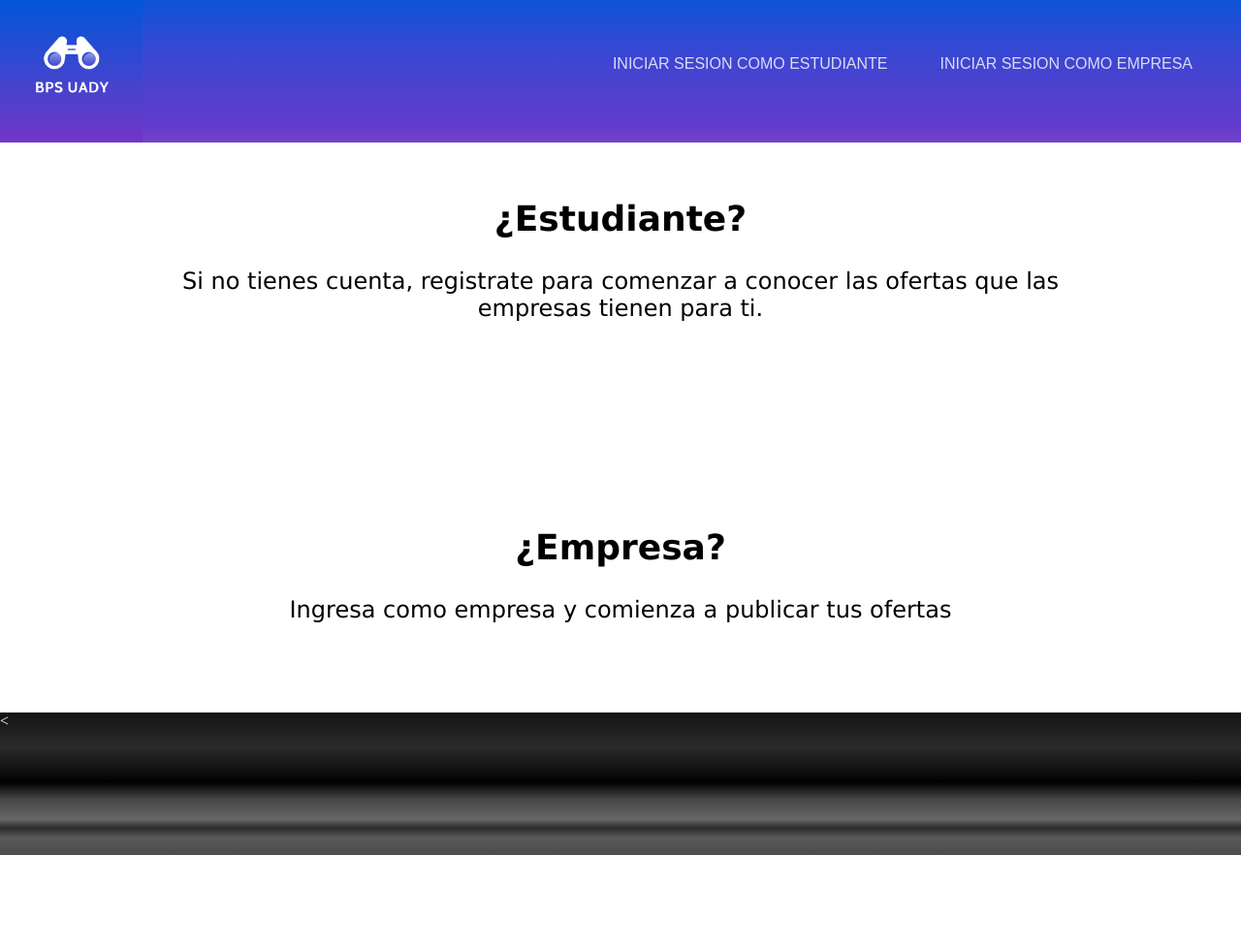
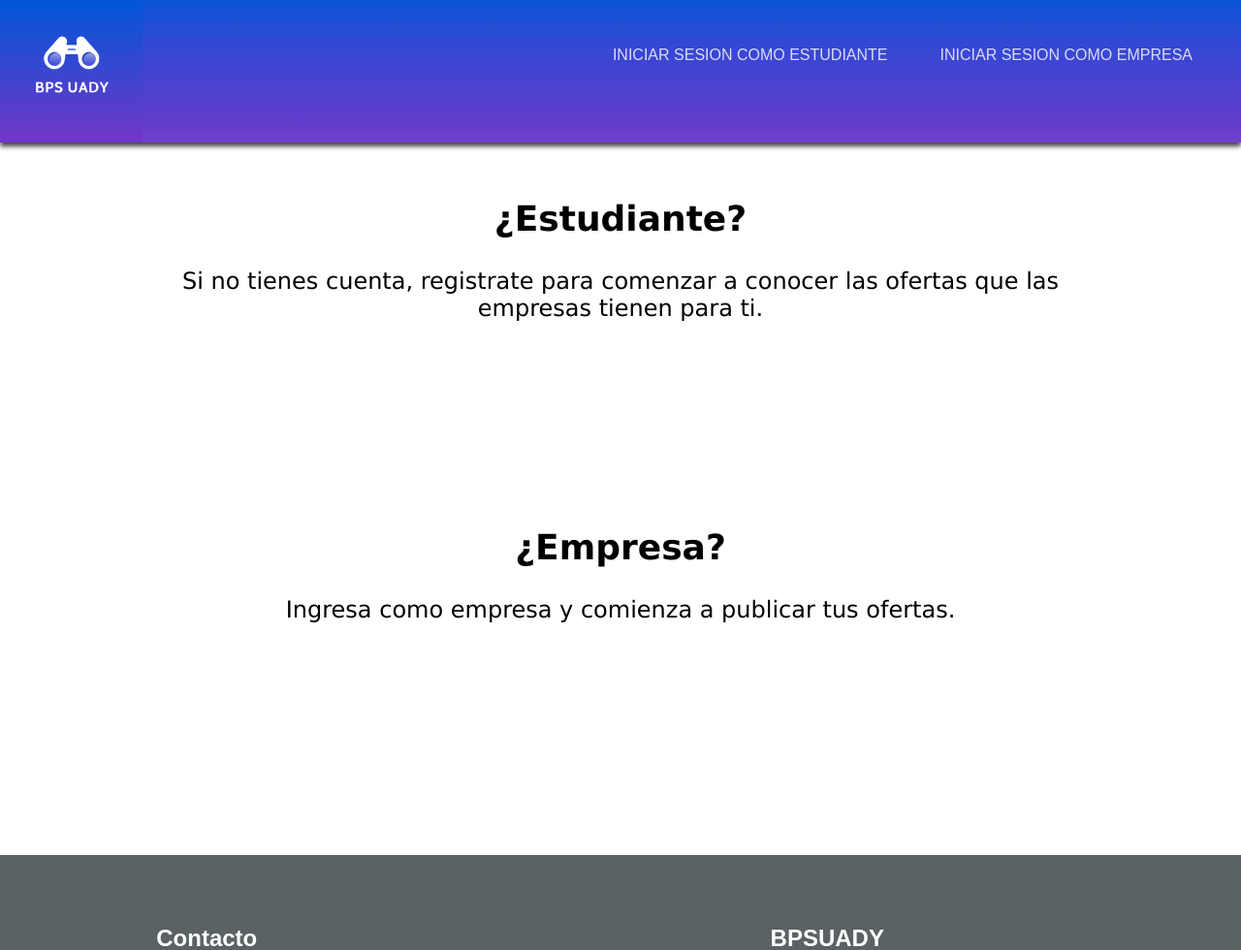
Before and after one commit to LeoncioMontalvo/BPSUADY, a PHP site: page /BPSUADY/Vista/bpsuadyIndexVista.php in a window 1280 px wide. Shown: the whole page at 97% size. Run offline with PHP 8.4, Linux system fonts and the light colour scheme; the template is opened without the code that fills it, so the values that code supplies are empty.

Commit message:
Encabezado

```diff
--- a/BPSUADY/Vista/bpsuadyIndexVista.php
+++ b/BPSUADY/Vista/bpsuadyIndexVista.php
@@ -4,10 +4,10 @@
         <title><?php echo $aplicacion?></title>
         <link rel="StyleSheet" href="estilos/estiloEncabezado.css" type="text/css">
         <link rel="StyleSheet" href="estilos/estiloBody.css" type="text/css">
-        <link rel="stylesheet" href="estilios/estilosPie.css">
+        <link rel="stylesheet" href="estilos/estilosPie.css" type="text/css"
     </head>
 
-    <body style="margin: 0;">
+    <body style="margin: 0; display: block;">
         <?php include('C:/xampp/htdocs/BPSUADY/BPSUADY/plantillas/encabezado.php');?>
         <div class="Contenido">
             <div class="estudiantes">
@@ -18,14 +18,9 @@
             </div>
             <div class="empresas">
                 <h2>¿Empresa?</h2>
-                <p> Ingresa como empresa y comienza a publicar tus ofertas </p>
+                <p> Ingresa como empresa y comienza a publicar tus ofertas. </p>
             </div>
         </div>
-        <div></div>
-
-
-
-
 
 
         <?php include('C:/xampp/htdocs/BPSUADY/BPSUADY/plantillas/piePagina.php');?>
--- a/BPSUADY/estilos/estiloBody.css
+++ b/BPSUADY/estilos/estiloBody.css
@@ -7,8 +7,8 @@
     position: relative;
     top: 15%;
     display: block;
-
-
+/*     background-image: url('https://mextudia.com/wp-content/uploads/2016/12/Pr%C3%A1cticas-Profesionales-2.jpg');
+ */
 
 }
 .estudiantes{
--- a/BPSUADY/estilos/estiloEncabezado.css
+++ b/BPSUADY/estilos/estiloEncabezado.css
@@ -17,6 +17,9 @@
     background: -ms-linear-gradient(top, rgba(12,84,214,1) 0%, rgba(51,73,212,1) 31%, rgba(99,59,203,1) 88%, rgba(117,66,201,1) 100%);
     background: linear-gradient(to bottom, rgba(12,84,214,1) 0%, rgba(51,73,212,1) 31%, rgba(99,59,203,1) 88%, rgba(117,66,201,1) 100%);
     filter: progid:DXImageTransform.Microsoft.gradient( startColorstr='#0c54d6', endColorstr='#7542c9', GradientType=0 );
+    -webkit-box-shadow: 0px 4px 5px 0px rgba(0,0,0,0.75);
+    -moz-box-shadow: 0px 4px 5px 0px rgba(0,0,0,0.75);
+    box-shadow: 0px 4px 5px 0px rgba(0,0,0,0.75)
 }
 
 
@@ -39,7 +42,7 @@ nav ul{
 nav li{
     display: inline-block;
     margin-right: 50px;
-    margin-top: 57px;
+    margin-top: 48px;
     font-family: Arial, Helvetica, sans-serif;
 
 }
--- a/BPSUADY/estilos/estilosPie.css
+++ b/BPSUADY/estilos/estilosPie.css
@@ -1,21 +1,126 @@
 
 #footer{
     background-color: black;
+
+    width: 100%;
+    height: 25%;
+    position: absolute;
+    color: white;
+    top: 90%;
+    text-align: justify;
+    background: #5A6263;
+
     display: grid;
-    grid-gap: 30px;
-    width: 100%;
-    height: 15%;
-    position: fixed;
-    z-index: 1;
-    color: white;
-    text-align: justify;
-    background: rgba(19,19,19,1);
-        background: -moz-linear-gradient(top, rgba(19,19,19,1) 0%, rgba(28,28,28,1) 9%, rgba(43,43,43,1) 24%, rgba(17,17,17,1) 40%, rgba(0,0,0,1) 49%, rgba(71,71,71,1) 61%, rgba(102,102,102,1) 75%, rgba(44,44,44,1) 81%, rgba(89,89,89,1) 88%, rgba(76,76,76,1) 100%);
-        background: -webkit-gradient(left top, left bottom, color-stop(0%, rgba(19,19,19,1)), color-stop(9%, rgba(28,28,28,1)), color-stop(24%, rgba(43,43,43,1)), color-stop(40%, rgba(17,17,17,1)), color-stop(49%, rgba(0,0,0,1)), color-stop(61%, rgba(71,71,71,1)), color-stop(75%, rgba(102,102,102,1)), color-stop(81%, rgba(44,44,44,1)), color-stop(88%, rgba(89,89,89,1)), color-stop(100%, rgba(76,76,76,1)));
-        background: -webkit-linear-gradient(top, rgba(19,19,19,1) 0%, rgba(28,28,28,1) 9%, rgba(43,43,43,1) 24%, rgba(17,17,17,1) 40%, rgba(0,0,0,1) 49%, rgba(71,71,71,1) 61%, rgba(102,102,102,1) 75%, rgba(44,44,44,1) 81%, rgba(89,89,89,1) 88%, rgba(76,76,76,1) 100%);
-        background: -o-linear-gradient(top, rgba(19,19,19,1) 0%, rgba(28,28,28,1) 9%, rgba(43,43,43,1) 24%, rgba(17,17,17,1) 40%, rgba(0,0,0,1) 49%, rgba(71,71,71,1) 61%, rgba(102,102,102,1) 75%, rgba(44,44,44,1) 81%, rgba(89,89,89,1) 88%, rgba(76,76,76,1) 100%);
-        background: -ms-linear-gradient(top, rgba(19,19,19,1) 0%, rgba(28,28,28,1) 9%, rgba(43,43,43,1) 24%, rgba(17,17,17,1) 40%, rgba(0,0,0,1) 49%, rgba(71,71,71,1) 61%, rgba(102,102,102,1) 75%, rgba(44,44,44,1) 81%, rgba(89,89,89,1) 88%, rgba(76,76,76,1) 100%);
-        background: linear-gradient(to bottom, rgba(19,19,19,1) 0%, rgba(28,28,28,1) 9%, rgba(43,43,43,1) 24%, rgba(17,17,17,1) 40%, rgba(0,0,0,1) 49%, rgba(71,71,71,1) 61%, rgba(102,102,102,1) 75%, rgba(44,44,44,1) 81%, rgba(89,89,89,1) 88%, rgba(76,76,76,1) 100%);
-        filter: progid:DXImageTransform.Microsoft.gradient( startColorstr='#131313', endColorstr='#4c4c4c', GradientType=0 );
+    align-content: center;
+    grid-template-columns: auto auto ;
 
 }
+
+.contacto{
+
+  padding: 20px;
+
+  text-align: center;
+  margin-left: 0%;
+  font-family: Arial, Helvetica, sans-serif;
+
+}
+
+.informacion{
+
+  padding: 20px;
+
+  text-align: center;
+  margin-left: 0%;
+  font-family: Arial, Helvetica, sans-serif;
+
+}
+
+#iconos {
+    text-align: center;
+    display: inline-block;
+
+    -ms-transform:translate(-50%,-50%);
+    -webkit-transform:translate(-50%,-50%);
+    transform:translate(-50%,-50%);
+}
+
+#icono{
+    color:#fff;
+  background: #5A6263;
+  border-radius:4px;
+  text-align:center;
+  text-decoration:none;
+  font-family:fontawesome;
+  position: relative;
+  display: inline-block;
+  width:40px;
+  height:28px;
+  padding-top:12px;
+  margin:0 2px;
+  -o-transition:all .5s;
+  -webkit-transition: all .5s;
+  -moz-transition: all .5s;
+  transition: all .5s;
+   -webkit-font-smoothing: antialiased;
+
+}
+
+#icono:hover{
+    background: #5A6263;
+
+}
+
+#icono span{
+
+        color:#666;
+        position:absolute;
+        font-family:sans-serif;
+        bottom:0;
+        left:-25px;
+        right:-25px;
+        padding:5px 7px;
+        z-index:-1;
+        font-size:14px;
+        border-radius:2px;
+        background:#fff;
+        visibility:hidden;
+        opacity:0;
+        -o-transition:all .5s cubic-bezier(0.68, -0.55, 0.265, 1.55);
+        -webkit-transition: all .5s cubic-bezier(0.68, -0.55, 0.265, 1.55);
+        -moz-transition: all .5s cubic-bezier(0.68, -0.55, 0.265, 1.55);
+        transition: all .5s cubic-bezier(0.68, -0.55, 0.265, 1.55);
+
+}
+
+#icono span:before {
+    content:'';
+    width: 0;
+    height: 0;
+    border-left: 5px solid transparent;
+    border-right: 5px solid transparent;
+    border-top: 5px solid #fff;
+    position:absolute;
+    bottom:-5px;
+    left:40px;
+}
+
+#icono:hover span {
+    bottom:50px;
+    visibility:visible;
+    opacity:1;
+}
+
+#icono:nth-of-type(1):before {
+    content:'../imagenes/pagina/facebook.png'
+}
+#icono:nth-of-type(2):before {
+    content:'../imagenes/pagina/facebook.png';
+}
+#icono:nth-of-type(3):before {
+    content: '../imagenes/pagina/github.png';
+}
+
+#lista{
+    list-style: none;
+}
--- a/BPSUADY/plantillas/piePagina.php
+++ b/BPSUADY/plantillas/piePagina.php
@@ -1,19 +1,22 @@
+<footer>
+    <div id="footer">
+        <div class="contacto">
+            <h2>Contacto</h2>
+            <ul>
+                <li id="lista">Facultad de Matematicas UADY</li>
+                <li id="lista">+52 12345678</li>
+                <li id="lista">bpsuadycontacto@gmail.com</li>
+            </ul>
+        </div>
+        <div class="informacion">
+            <h2>BPSUADY</h2>
+            <p>Lorem ipsum dolor sit amet, consectetur adipisicing elit. Molestiae facilis necessitatibus consequat</p>
 
-    <footer>
-    <div id="footer">
-<!--       <img src="imagenes/pagina/Logo.png" alt="" />
- -->      <<!-- nav>
-          <ul>
-              <li><a href="<?php $url_base?>estudiante/ingresar"><div class="inicioHead">Iniciar Sesion Como Estudiante</div></a></li>
-              <li><a href="<?php $url_base?>empresa/ingresar"><div class="inicioHead">Iniciar Sesion Como Empresa</div></a></li>
-          </ul>
-      </nav> -->
-        <div class="Contacto">
-
-        </div>
-        <div class="info">
-
+            <div id="iconos">
+                <a id="icono" href="#"><span>Facebook</span></a>
+                <a id="icono" href="#"><span>Twitter</span></a>
+                <a id="icono" href="#"><span>Github</span></a>
+            </div>
         </div>
     </div>
-
-    </footer>
+</footer>
```
Also changed, not shown: BPSUADY/imagenes/pagina/facebook.png (added), BPSUADY/imagenes/pagina/github.png (added), BPSUADY/imagenes/pagina/gorjeo.png (added).
